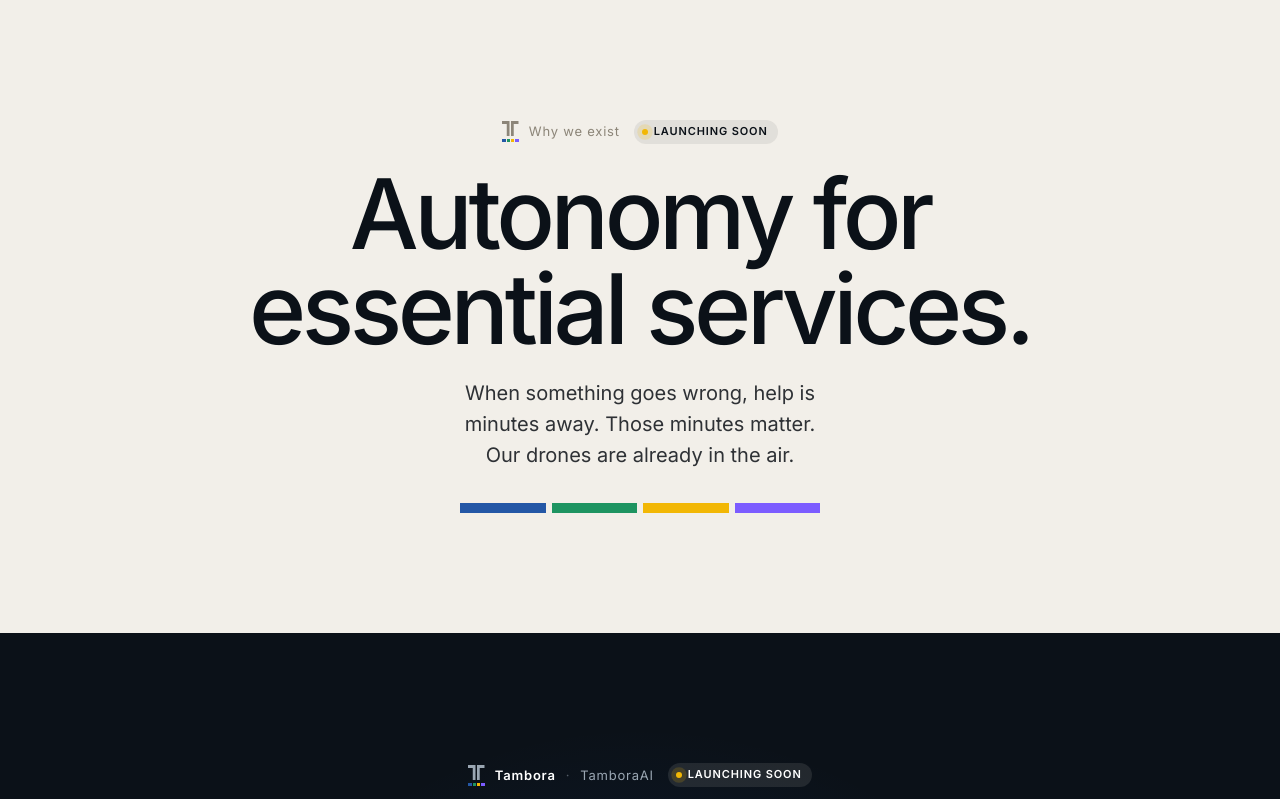
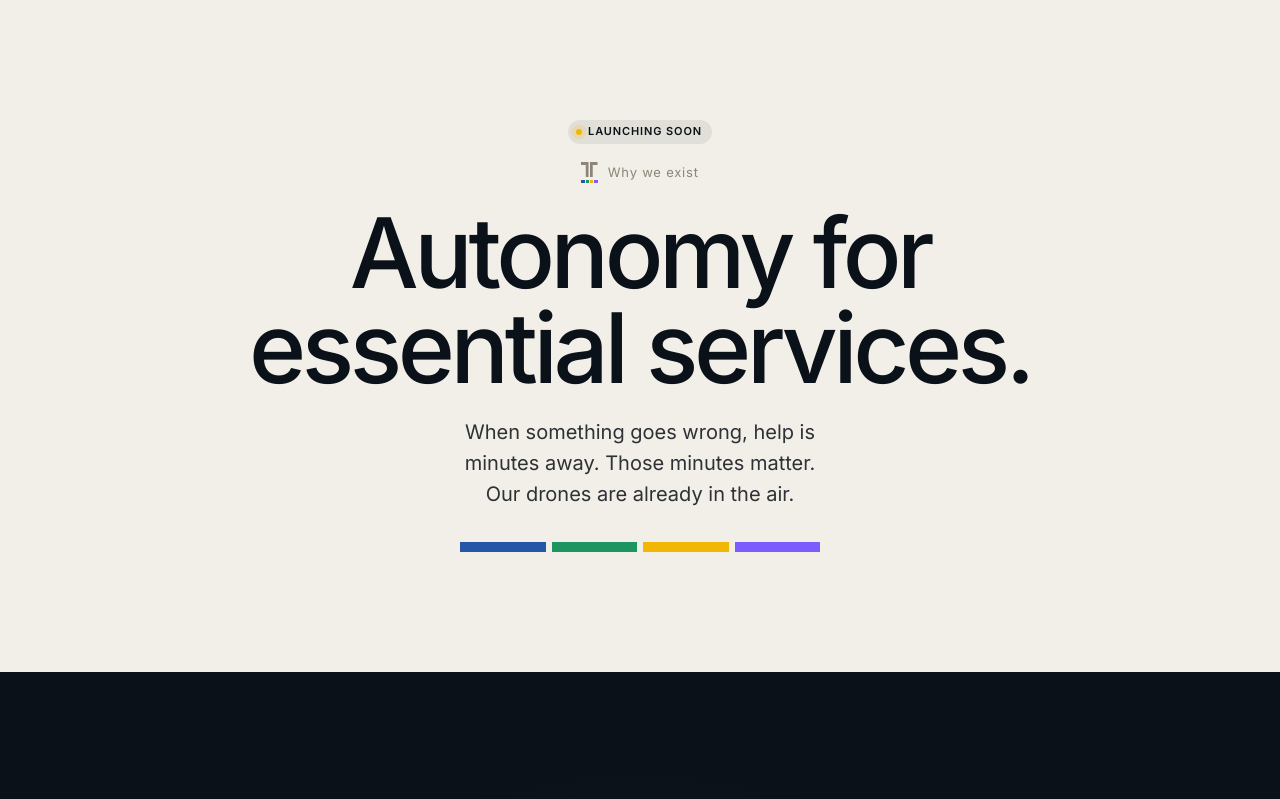
Before and after one commit to benhendrikse08-Dev/flytambora-site, a plain HTML site: page index.html in a window 1280 px wide. Shown: the part 800-1599 px from the top of the page. Drawn offline with Linux system fonts and the light colour scheme.

Commit message:
Hero button goes to Talk to the drone; one Launching soon above Why we exist
Co-Authored-By: Claude Opus 5.5 <noreply@anthropic.com>
Claude-Session: https://claude.ai/code/session_01KUgY1acs2t8qFHMF9sFMRL

```diff
--- a/index.html
+++ b/index.html
@@ -310,7 +310,7 @@ footer{background:#fff;padding:40px 0 28px;font-size:14px;color:var(--body)}
   <div class="tz-sub">Autonomous drones for essential services, starting with security.</div>
  </div>
  <div class="tz-cta">
-  <a class="btn big hero-cta" href="#brain"><i class="live" aria-hidden="true"></i><span>Meet the drone</span><span class="arr" aria-hidden="true">→</span></a>
+  <a class="btn big hero-cta" href="#demo"><i class="live" aria-hidden="true"></i><span>Meet the drone</span><span class="arr" aria-hidden="true">→</span></a>
   <a class="btn2" href="#why">Learn more</a>
  </div>
 </section>
@@ -318,7 +318,8 @@ footer{background:#fff;padding:40px 0 28px;font-size:14px;color:var(--body)}
 <!-- 2. WHY WE EXIST (problem statement, no image) -->
 <section class="pn paper short" id="why">
  <div class="w pn-in">
-  <span class="tag all rv"><span class="tm"><svg viewBox="22 34 156 142"><path d="M22 34H93V176H67V62H22Z M107 34H178V62H133V176H107Z"/></svg><b><i></i><i></i><i></i><i></i></b></span>Why we exist<span class="soon-p">Launching soon</span></span>
+  <span class="soon-p rv" style="margin:0 0 -4px">Launching soon</span>
+  <span class="tag all rv"><span class="tm"><svg viewBox="22 34 156 142"><path d="M22 34H93V176H67V62H22Z M107 34H178V62H133V176H107Z"/></svg><b><i></i><i></i><i></i><i></i></b></span>Why we exist</span>
   <h2 class="rv">Autonomy for<br>essential services.</h2>
   <p class="lead rv">When something goes wrong, help is minutes away. Those minutes matter. Our drones are already in the air.</p>
   <div class="pn-bar rv"><i></i><i></i><i></i><i></i></div>
@@ -329,7 +330,7 @@ footer{background:#fff;padding:40px 0 28px;font-size:14px;color:var(--body)}
 <section class="brain" id="brain">
  <div class="w">
   <div class="br-head">
-   <span class="tag all rv"><span class="tm"><svg viewBox="22 34 156 142"><path d="M22 34H93V176H67V62H22Z M107 34H178V62H133V176H107Z"/></svg><b><i></i><i></i><i></i><i></i></b></span><strong>Tambora</strong><span class="sep">·</span>TamboraAI<span class="soon-p">Launching soon</span></span>
+   <span class="tag all rv"><span class="tm"><svg viewBox="22 34 156 142"><path d="M22 34H93V176H67V62H22Z M107 34H178V62H133V176H107Z"/></svg><b><i></i><i></i><i></i><i></i></b></span><strong>Tambora</strong><span class="sep">·</span>TamboraAI</span>
    <h2 class="rv">Every body<br><b>needs a brain.</b></h2>
    <p class="lead rv">Any drone can fly. TamboraAI is what lets ours think. So we're building it the way nature built ours.</p>
   </div>
@@ -361,7 +362,7 @@ footer{background:#fff;padding:40px 0 28px;font-size:14px;color:var(--body)}
 <!-- 4. WHAT WE AUTOMATE: the three pillars -->
 <section class="pil" id="pillars">
  <div class="w pn-in">
-  <span class="tag all rv"><span class="tm"><svg viewBox="22 34 156 142"><path d="M22 34H93V176H67V62H22Z M107 34H178V62H133V176H107Z"/></svg><b><i></i><i></i><i></i><i></i></b></span>Three pillars · AI and the drones that carry it<span class="soon-p">Launching soon</span></span>
+  <span class="tag all rv"><span class="tm"><svg viewBox="22 34 156 142"><path d="M22 34H93V176H67V62H22Z M107 34H178V62H133V176H107Z"/></svg><b><i></i><i></i><i></i><i></i></b></span>Three pillars · AI and the drones that carry it</span>
   <h2 class="md rv">Automating the<br>public sector.</h2>
   <p class="lead rv">Three essential services. One brain flying all of them, in drones we build ourselves.</p>
   <div class="pil-grid">
@@ -394,7 +395,7 @@ footer{background:#fff;padding:40px 0 28px;font-size:14px;color:var(--body)}
 <!-- 5. DEMO DAY -->
 <section class="pn ink short" id="demo">
  <div class="w pn-in">
-  <span class="tag all rv"><span class="tm"><svg viewBox="22 34 156 142"><path d="M22 34H93V176H67V62H22Z M107 34H178V62H133V176H107Z"/></svg><b><i></i><i></i><i></i><i></i></b></span><i class="live"></i><strong>Demo day</strong><span class="soon-p">Launching soon</span></span>
+  <span class="tag all rv"><span class="tm"><svg viewBox="22 34 156 142"><path d="M22 34H93V176H67V62H22Z M107 34H178V62H133V176H107Z"/></svg><b><i></i><i></i><i></i><i></i></b></span><i class="live"></i><strong>Demo day</strong></span>
   <h2 class="md rv">Don't take our word for it.<br>Talk to the drone.</h2>
   <p class="lead rv">Our drones aren't machinery. They're built to listen, to understand and to feel it when you need help. Come and meet one.</p>
   <p class="meet-d mono rv" style="color:#8E99A6">22 April 2027 · Cape Town · Free entry</p>
```
